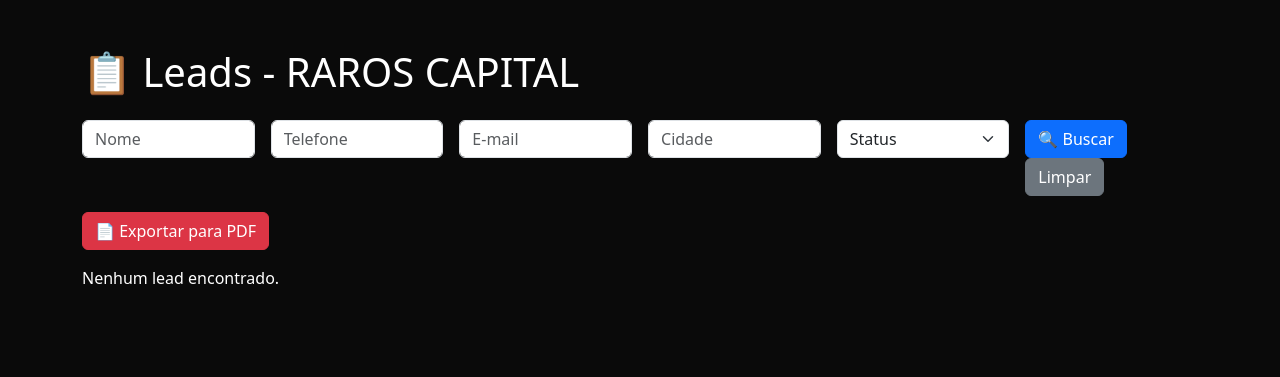
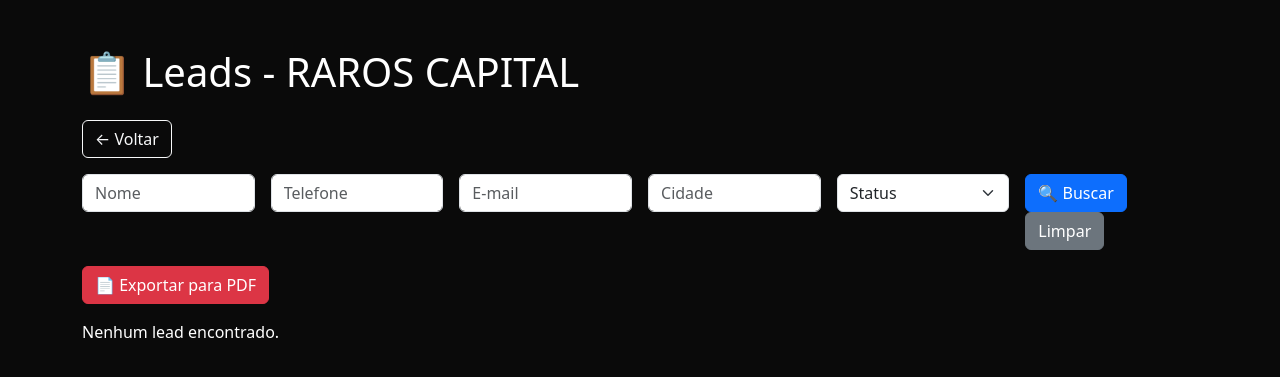
Before and after one commit to fabricioarturcuchi/raros_web_crm, a Flask app: page /leads in a window 1280 px wide. Shown: the top 377 px of the page. Run offline with Flask 3, Linux system fonts and the light colour scheme.

Commit message:
Update leads.html

```diff
--- a/templates/leads.html
+++ b/templates/leads.html
@@ -16,6 +16,9 @@
 </head>
 <body class="container py-5">
   <h1 class="mb-4">📋 Leads - RAROS CAPITAL</h1>
+
+  <!-- Botão Voltar -->
+  <button type="button" class="btn btn-outline-light mb-3" onclick="history.back()">← Voltar</button>
 
   <form method="GET" class="row g-3 mb-3">
     <div class="col">
```
